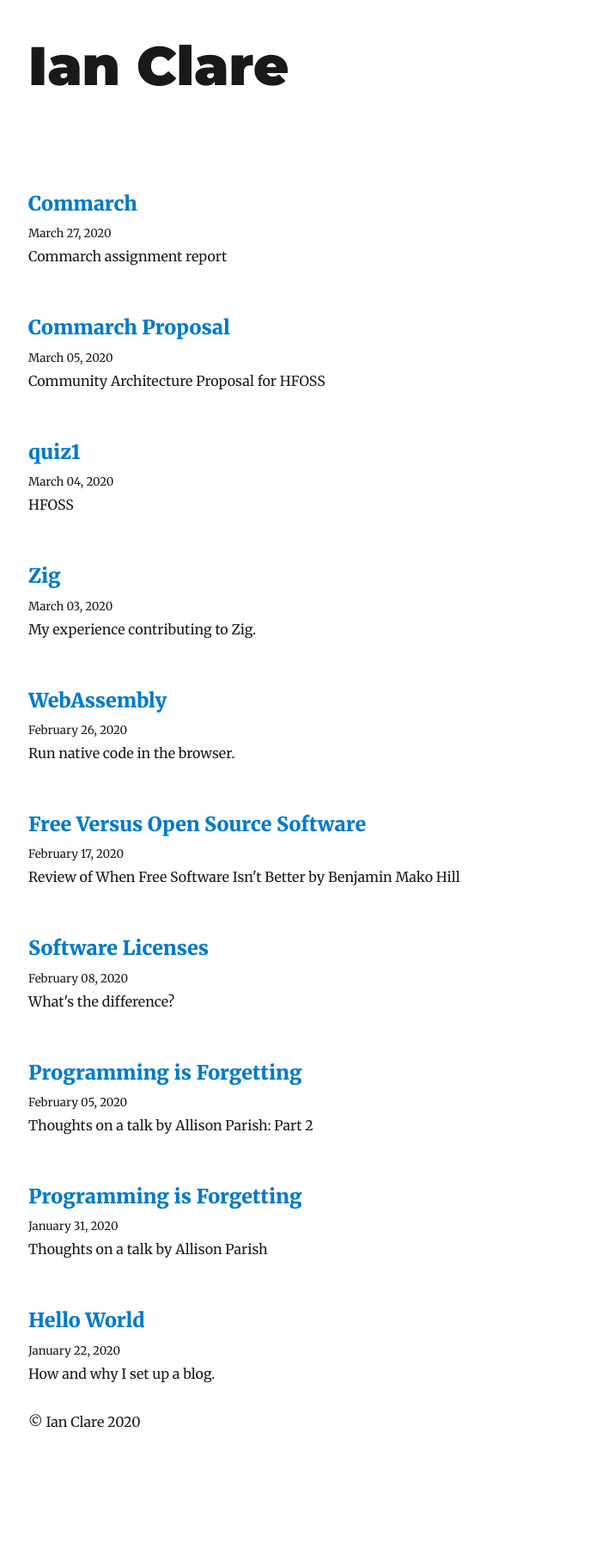
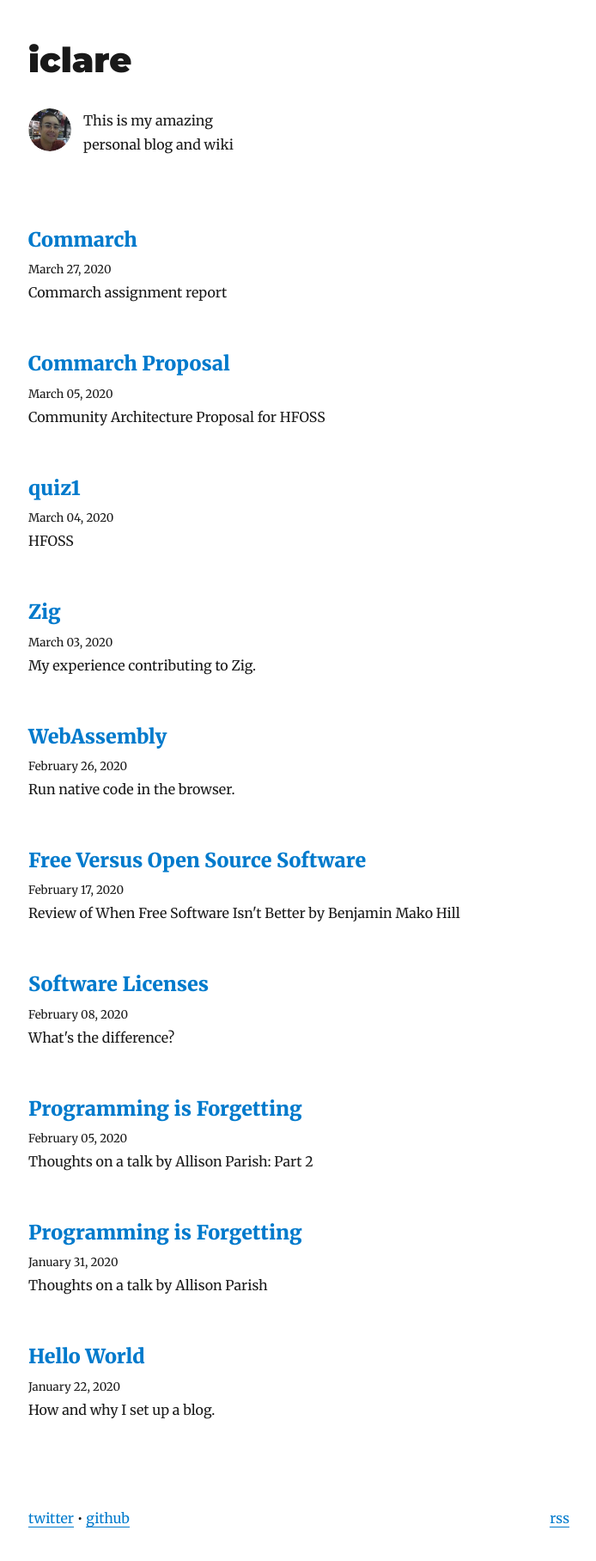
Before and after one commit to iclare/iclare.github.io, a Gatsby site: page / in a window 1280 px wide. Shown: the whole page at 86% size, without its empty margins (292-986 px from the left). Before the commit the page ends 1710 px from the top, so only its background shows below. Built offline with nearby package versions, Linux system fonts and the light colour scheme; Gatsby itself is replaced by a stand-in of ours; some packages are replaced by stand-ins of ours.

Commit message:
Tweak bio and footer

```diff
--- a/gatsby-config.js
+++ b/gatsby-config.js
@@ -1,9 +1,12 @@
 module.exports = {
   siteMetadata: {
-    title: `Ian Clare`,
+    title: `iclare`,
     author: `Ian Clare`,
-    description: `I blog about stuff.`,
+    description: `This is my amazing personal blog and wiki`,
     siteUrl: `https://iclare.github.io`,
+    social: {
+      github: `iclare`,
+    },
   },
   plugins: [
     {
--- a/src/components/bio.js
+++ b/src/components/bio.js
@@ -7,7 +7,7 @@
 
 import React from "react"
 import { useStaticQuery, graphql } from "gatsby"
-// import Image from "gatsby-image"
+import Image from "gatsby-image"
 
 import { rhythm } from "../utils/typography"
 
@@ -24,32 +24,37 @@ const Bio = () => {
       site {
         siteMetadata {
           author
+          description
+          social {
+            github
+          }
         }
       }
     }
   `)
 
-  // const { author, social } = data.site.siteMetadata
+  const { author, description } = data.site.siteMetadata
   return (
     <div
       style={{
         display: `flex`,
-        marginBottom: rhythm(2.5),
+        marginBottom: rhythm(2),
       }}
     >
-      {/* <Image */}
-      {/*   fixed={data.avatar.childImageSharp.fixed} */}
-      {/*   alt={author} */}
-      {/*   style={{ */}
-      {/*     marginRight: rhythm(1 / 2), */}
-      {/*     marginBottom: 0, */}
-      {/*     minWidth: 50, */}
-      {/*     borderRadius: `100%`, */}
-      {/*   }} */}
-      {/*   imgStyle={{ */}
-      {/*     borderRadius: `50%`, */}
-      {/*   }} */}
-      {/* /> */}
+      <Image
+        fixed={data.avatar.childImageSharp.fixed}
+        alt={author}
+        style={{
+          marginRight: rhythm(1 / 2),
+          marginBottom: 0,
+          minWidth: 50,
+          borderRadius: `100%`,
+        }}
+        imgStyle={{
+          borderRadius: `50%`,
+        }}
+      />
+      <p style={{ maxWidth: 200 }}>{description}</p>
     </div>
   )
 }
--- /dev/null
+++ b/src/components/footer.js
@@ -0,0 +1,39 @@
+import React from "react"
+
+import { rhythm } from "../utils/typography"
+
+class Footer extends React.Component {
+  render() {
+    return (
+      <footer
+        style={{
+          marginTop: rhythm(2.5),
+          paddingTop: rhythm(1),
+        }}
+      >
+        <div style={{ float: "right" }}>
+          <a href="/rss.xml" target="_blank" rel="noopener noreferrer">
+            rss
+          </a>
+        </div>
+        <a
+          href="https://mobile.twitter.com/iandclare"
+          target="_blank"
+          rel="noopener noreferrer"
+        >
+          twitter
+        </a>{" "}
+        &bull;{" "}
+        <a
+          href="https://github.com/iclare"
+          target="_blank"
+          rel="noopener noreferrer"
+        >
+          github
+        </a>
+      </footer>
+    )
+  }
+}
+
+export default Footer
--- a/src/components/layout.js
+++ b/src/components/layout.js
@@ -13,8 +13,8 @@ class Layout extends React.Component {
       header = (
         <h1
           style={{
-            ...scale(1.5),
-            marginBottom: rhythm(1.5),
+            ...scale(1.0),
+            marginBottom: rhythm(1.0),
             marginTop: 0,
           }}
         >
@@ -62,9 +62,6 @@ class Layout extends React.Component {
       >
         <header>{header}</header>
         <main>{children}</main>
-        <footer>
-          © Ian Clare {new Date().getFullYear()}
-        </footer>
       </div>
     )
   }
--- a/src/pages/index.js
+++ b/src/pages/index.js
@@ -5,6 +5,7 @@ import Bio from "../components/bio"
 import Layout from "../components/layout"
 import SEO from "../components/seo"
 import { rhythm } from "../utils/typography"
+import Footer from "../components/footer"
 
 class BlogIndex extends React.Component {
   render() {
@@ -42,6 +43,7 @@ class BlogIndex extends React.Component {
             </article>
           )
         })}
+        <Footer />
       </Layout>
     )
   }
```
